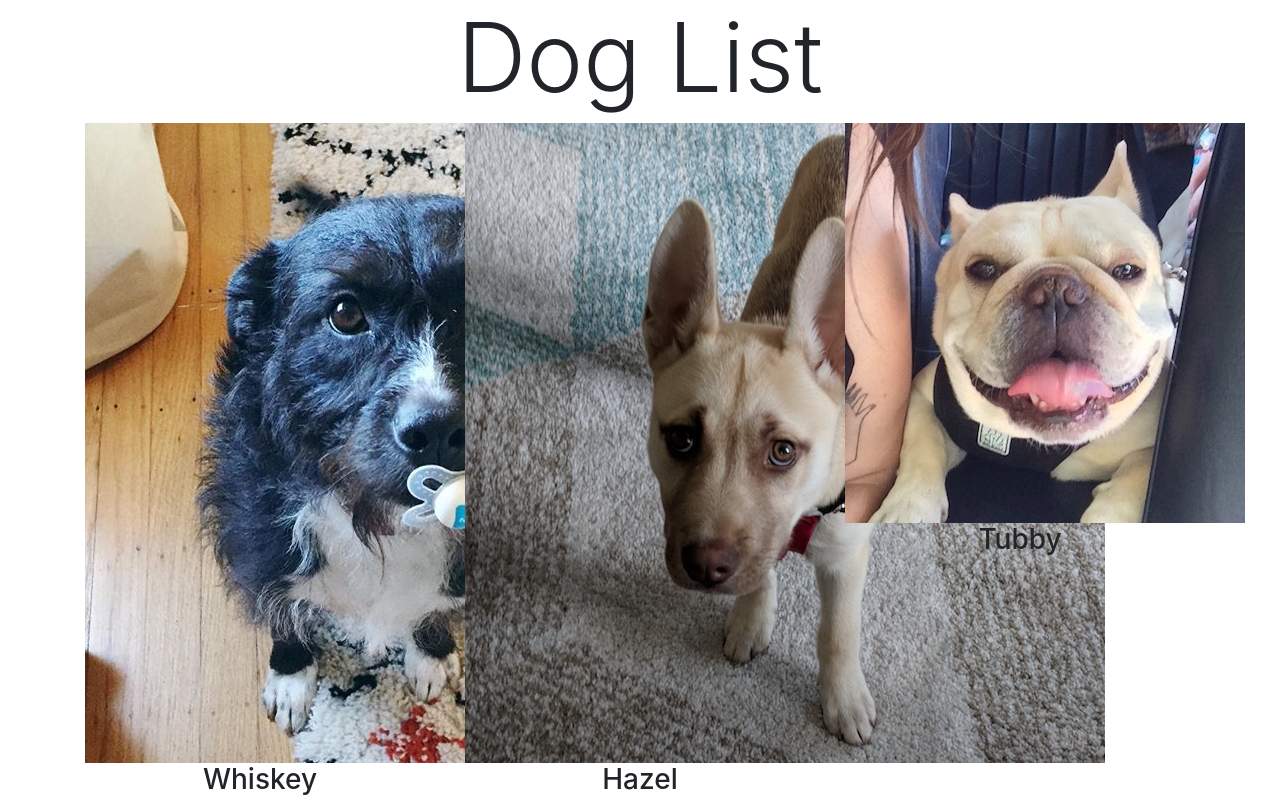
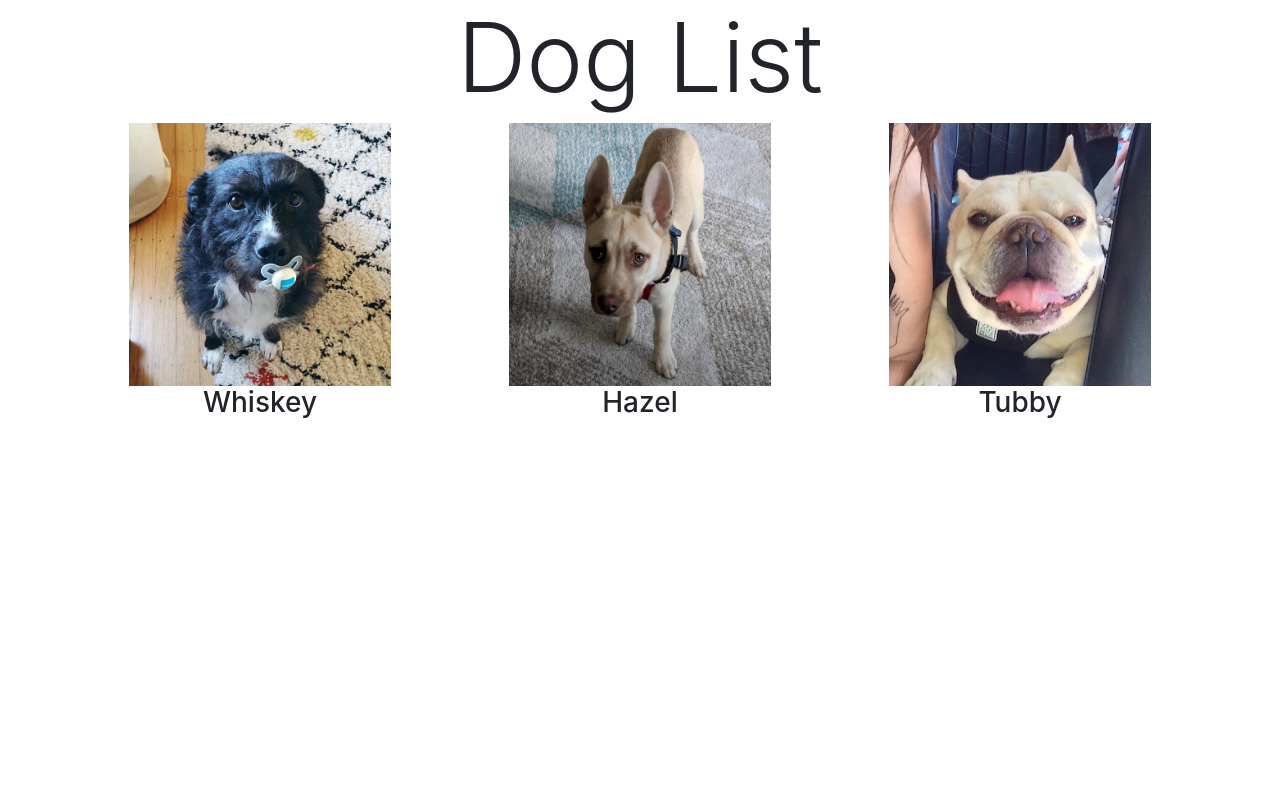
Before and after one commit to super8989/React_dog_finder, a React (Create React App) app: page /dogs in a window 1280 px wide. Built offline with nearby package versions, Linux system fonts and the light colour scheme.

Commit message:
added DogList.css

```diff
--- /dev/null
+++ b/src/DogList.css
@@ -0,0 +1,3 @@
+.Dog img {
+	width: 75%;
+}
--- a/src/DogList.js
+++ b/src/DogList.js
@@ -1,4 +1,5 @@
 import React, { Component } from "react";
+import "./DogList.css";
 
 class DogList extends Component {
 	render() {
@@ -8,7 +9,7 @@ class DogList extends Component {
 				<div className='container'>
 					<div className='row'>
 						{this.props.dogs.map(d => (
-							<div className='col-4 text-center' key={d.name}>
+							<div className='Dog col-4 text-center' key={d.name}>
 								<img src={d.src} alt={d.name} />
 								<h3>{d.name}</h3>
 							</div>
```
